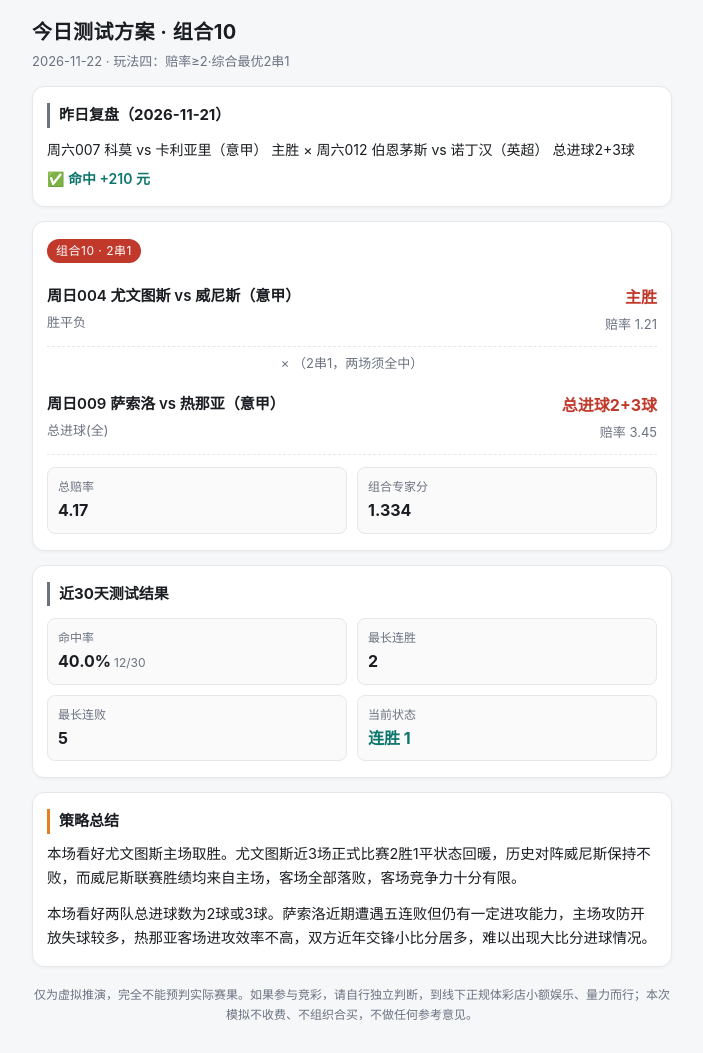
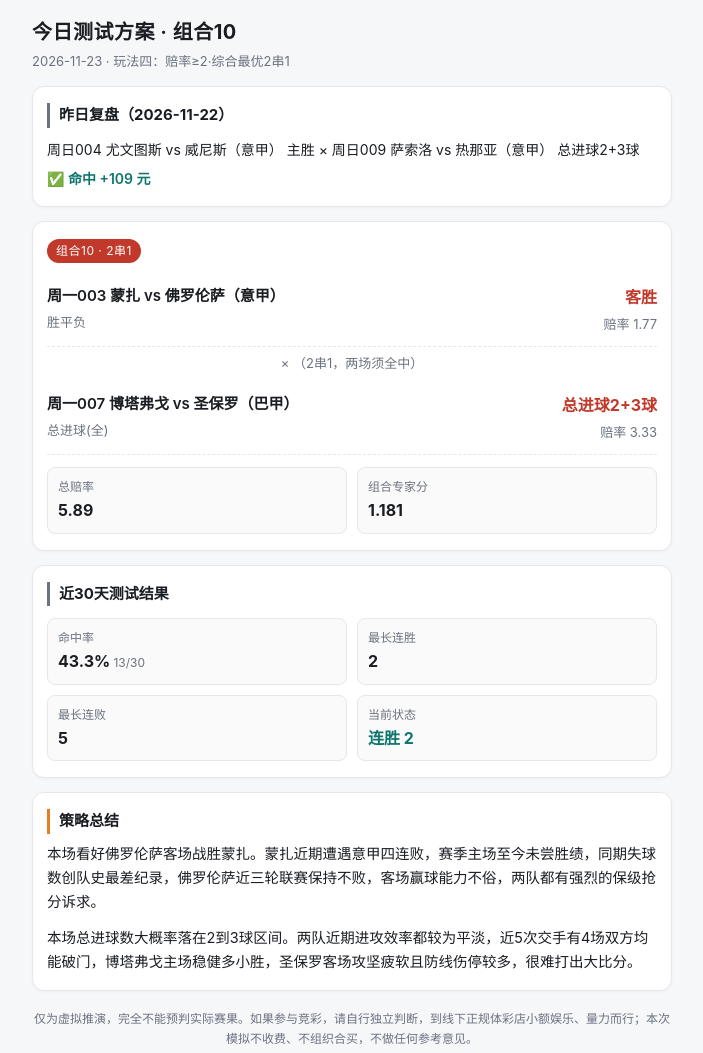
Before and after one commit to Michael-cell123/combo10v2, a plain HTML site: page index.html in a window 1280 px wide. Shown: the whole page, without its empty margins (288-991 px from the left). Drawn offline with Linux system fonts and the light colour scheme.

Commit message:
update report

```diff
--- a/index.html
+++ b/index.html
@@ -1,7 +1,7 @@
 <!DOCTYPE html>
 <html lang="zh-CN"><head><meta charset="utf-8">
 <meta name="viewport" content="width=device-width,initial-scale=1">
-<title>今日测试方案 · 组合10（2026-11-22）</title>
+<title>今日测试方案 · 组合10（2026-11-23）</title>
 <style>
 :root{--bg:#f6f7f9;--card:#fff;--ink:#1a1d21;--sub:#6b7280;--line:#e5e7eb;
 --brand:#c0392b;--brand2:#e67e22;--ok:#0f766e;}
@@ -39,36 +39,36 @@ padding:2px 9px;border-radius:20px;margin-bottom:10px;letter-spacing:.5px}
 .stats b i{font-style:normal;font-size:12px;color:var(--sub);font-weight:400;margin-left:3px}
 </style></head><body><div class="wrap">
 <h1>今日测试方案 · 组合10</h1>
-<div class="date">2026-11-22 · 玩法四：赔率≥2·综合最优2串1</div>
+<div class="date">2026-11-23 · 玩法四：赔率≥2·综合最优2串1</div>
 
 <div class="card rev">
-<h3>昨日复盘（2026-11-21）</h3>
-<div class="rv-legs">周六007 科莫 vs 卡利亚里（意甲） 主胜 × 周六012 伯恩茅斯 vs 诺丁汉（英超） 总进球2+3球</div>
-<div class="rv-res win">✅ 命中 +210 元</div>
+<h3>昨日复盘（2026-11-22）</h3>
+<div class="rv-legs">周日004 尤文图斯 vs 威尼斯（意甲） 主胜 × 周日009 萨索洛 vs 热那亚（意甲） 总进球2+3球</div>
+<div class="rv-res win">✅ 命中 +109 元</div>
 </div>
 
 <div class="card">
 <div class="tag">组合10 · 2串1</div>
-<div class="leg"><div><div class="m">周日004 尤文图斯 vs 威尼斯（意甲）</div><div class="meta">胜平负</div></div><div class="pick"><b>主胜</b><div class="meta">赔率 1.21</div></div></div><div class="x">× （2串1，两场须全中）</div><div class="leg"><div><div class="m">周日009 萨索洛 vs 热那亚（意甲）</div><div class="meta">总进球(全)</div></div><div class="pick"><b>总进球2+3球</b><div class="meta">赔率 3.45</div></div></div>
+<div class="leg"><div><div class="m">周一003 蒙扎 vs 佛罗伦萨（意甲）</div><div class="meta">胜平负</div></div><div class="pick"><b>客胜</b><div class="meta">赔率 1.77</div></div></div><div class="x">× （2串1，两场须全中）</div><div class="leg"><div><div class="m">周一007 博塔弗戈 vs 圣保罗（巴甲）</div><div class="meta">总进球(全)</div></div><div class="pick"><b>总进球2+3球</b><div class="meta">赔率 3.33</div></div></div>
 <div class="stats">
-<div><span>总赔率</span><b>4.17</b></div>
-<div><span>组合专家分</span><b>1.334</b></div>
+<div><span>总赔率</span><b>5.89</b></div>
+<div><span>组合专家分</span><b>1.181</b></div>
 </div>
 </div>
 
 <div class="card rec">
 <h3>近30天测试结果</h3>
 <div class="stats">
-<div><span>命中率</span><b>40.0%<i>12/30</i></b></div>
+<div><span>命中率</span><b>43.3%<i>13/30</i></b></div>
 <div><span>最长连胜</span><b>2</b></div>
 <div><span>最长连败</span><b>5</b></div>
-<div><span>当前状态</span><b class="win">连胜 1</b></div>
+<div><span>当前状态</span><b class="win">连胜 2</b></div>
 </div>
 </div>
 
 <div class="card ai">
 <h3>策略总结</h3>
-<p>本场看好尤文图斯主场取胜。尤文图斯近3场正式比赛2胜1平状态回暖，历史对阵威尼斯保持不败，而威尼斯联赛胜绩均来自主场，客场全部落败，客场竞争力十分有限。</p><p>本场看好两队总进球数为2球或3球。萨索洛近期遭遇五连败但仍有一定进攻能力，主场攻防开放失球较多，热那亚客场进攻效率不高，双方近年交锋小比分居多，难以出现大比分进球情况。</p>
+<p>本场看好佛罗伦萨客场战胜蒙扎。蒙扎近期遭遇意甲四连败，赛季主场至今未尝胜绩，同期失球数创队史最差纪录，佛罗伦萨近三轮联赛保持不败，客场赢球能力不俗，两队都有强烈的保级抢分诉求。</p><p>本场总进球数大概率落在2到3球区间。两队近期进攻效率都较为平淡，近5次交手有4场双方均能破门，博塔弗戈主场稳健多小胜，圣保罗客场攻坚疲软且防线伤停较多，很难打出大比分。</p>
 </div>
 
 <div class="foot">仅为虚拟推演，完全不能预判实际赛果。如果参与竞彩，请自行独立判断，到线下正规体彩店小额娱乐、量力而行；本次模拟不收费、不组织合买，不做任何参考意见。</div>
```
